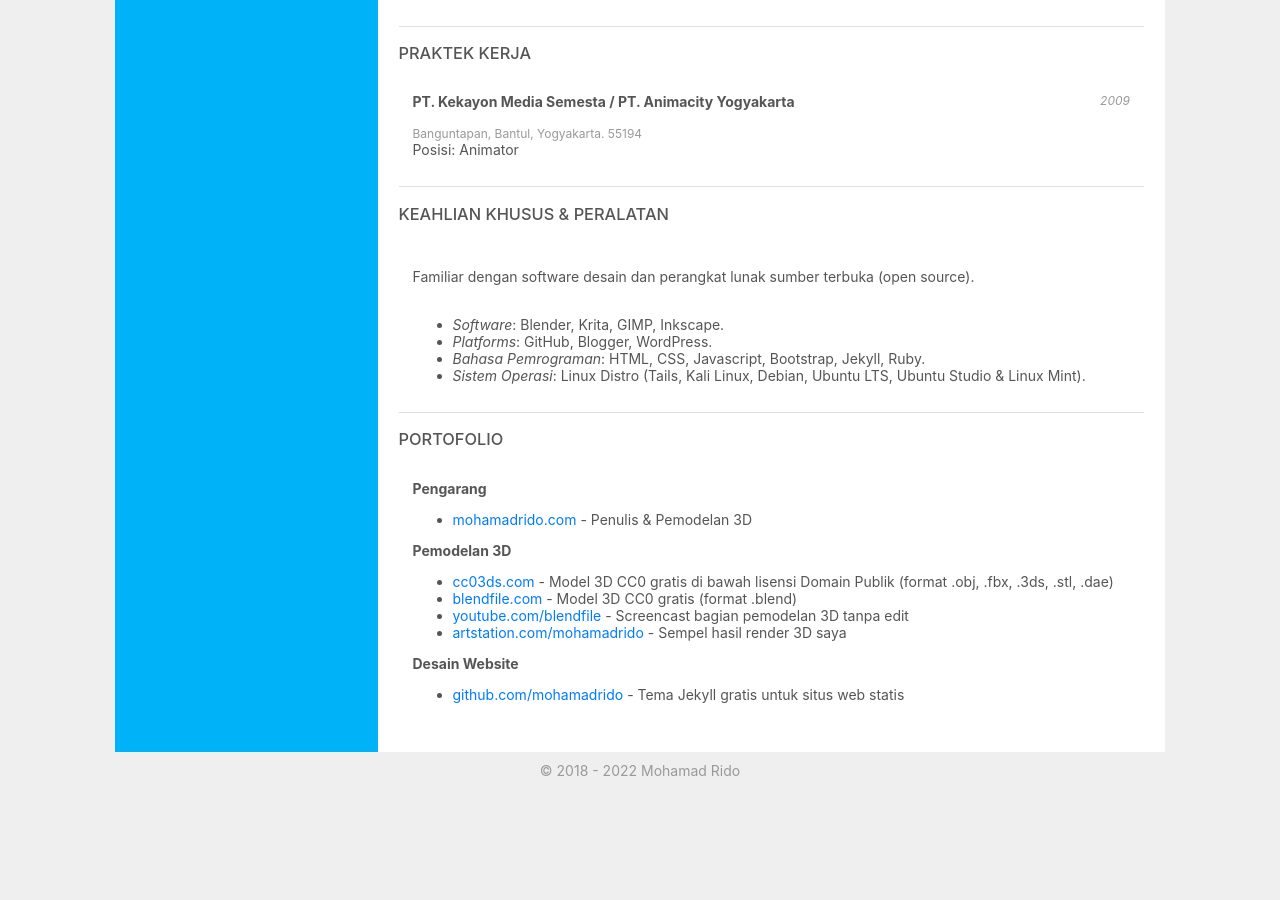
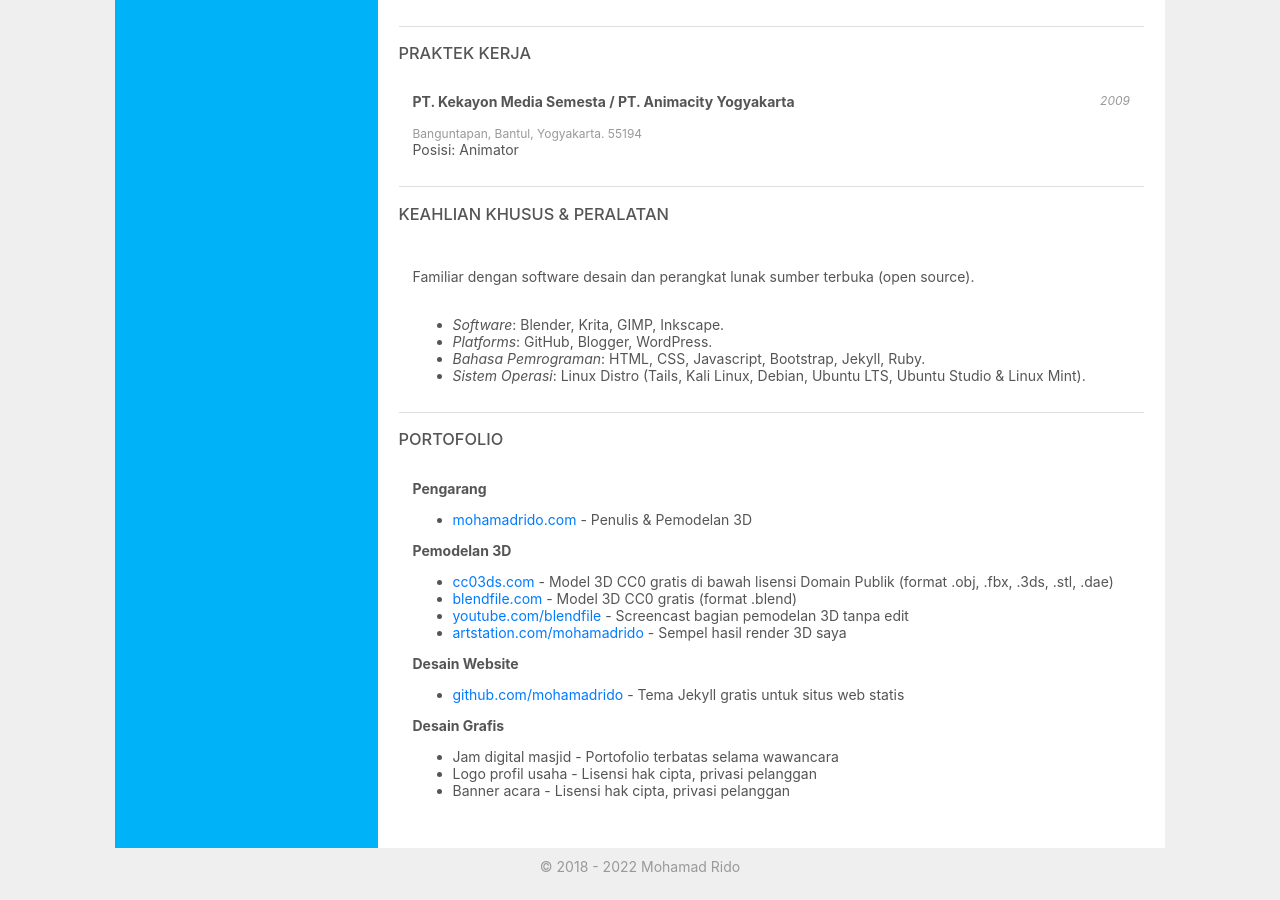
Before and after one commit to mohamadrido/about, a Jekyll site: the page built from id.html, in a window 1280 px wide and 900 px high, scrolled down 794 px. Built offline with Jekyll 4.4.1, drawn with Linux system fonts in a browser that asks for light colours; before the commit the page ends 1598 px from its top, so only the background shows below that.

Commit message:
Update id.html

```diff
--- a/id.html
+++ b/id.html
@@ -18,9 +18,10 @@
   <div class="content" style="padding: 1em;">
     <h3>KONTAK</h3>
     <div class="container1">
-    <i class="fa fa-envelope"></i> mohamadrido@mail.ru<br/>
+    <i class="fa fa-envelope"></i> <a href="mailto:mohamadrido@mail.ru">mohamadrido@mail.ru</a><br/>
     <i class="fa fa-globe"></i> <a href="https://mohamadrido.com">mohamadrido.com</a><br/>
-    <i class="fa fa-phone"></i> +62 81229516757<br/>
+    <i class="fa fa-phone"></i> <a href="tel:+6281229516757">+62 81229516757</a><br/>
+    <i class="fab fa-telegram-plane"></i> <a href="https://t.me/mohamadrido">@mohamadrido</a><br/>
     <i class="fa fa-address-card"></i> Ds. Karangwono RT 004/RW 001, Kec. Tambakromo, Kab. Pati, Jawa Tengah. 59174
     </div>
     <br/>
@@ -140,6 +141,12 @@
       <ul>
       <li><a href="https://github.com/mohamadrido">github.com/mohamadrido</a> - Tema Jekyll gratis untuk situs web statis</li>
       </ul>
+    <b>Desain Grafis</b>
+      <ul>
+      <li>Jam digital masjid - Portofolio terbatas selama wawancara</li>
+      <li>Logo profil usaha - Lisensi hak cipta, privasi pelanggan</li>
+      <li>Banner acara - Lisensi hak cipta, privasi pelanggan</li>
+      </ul>
     </div>
 
   </div>
```
